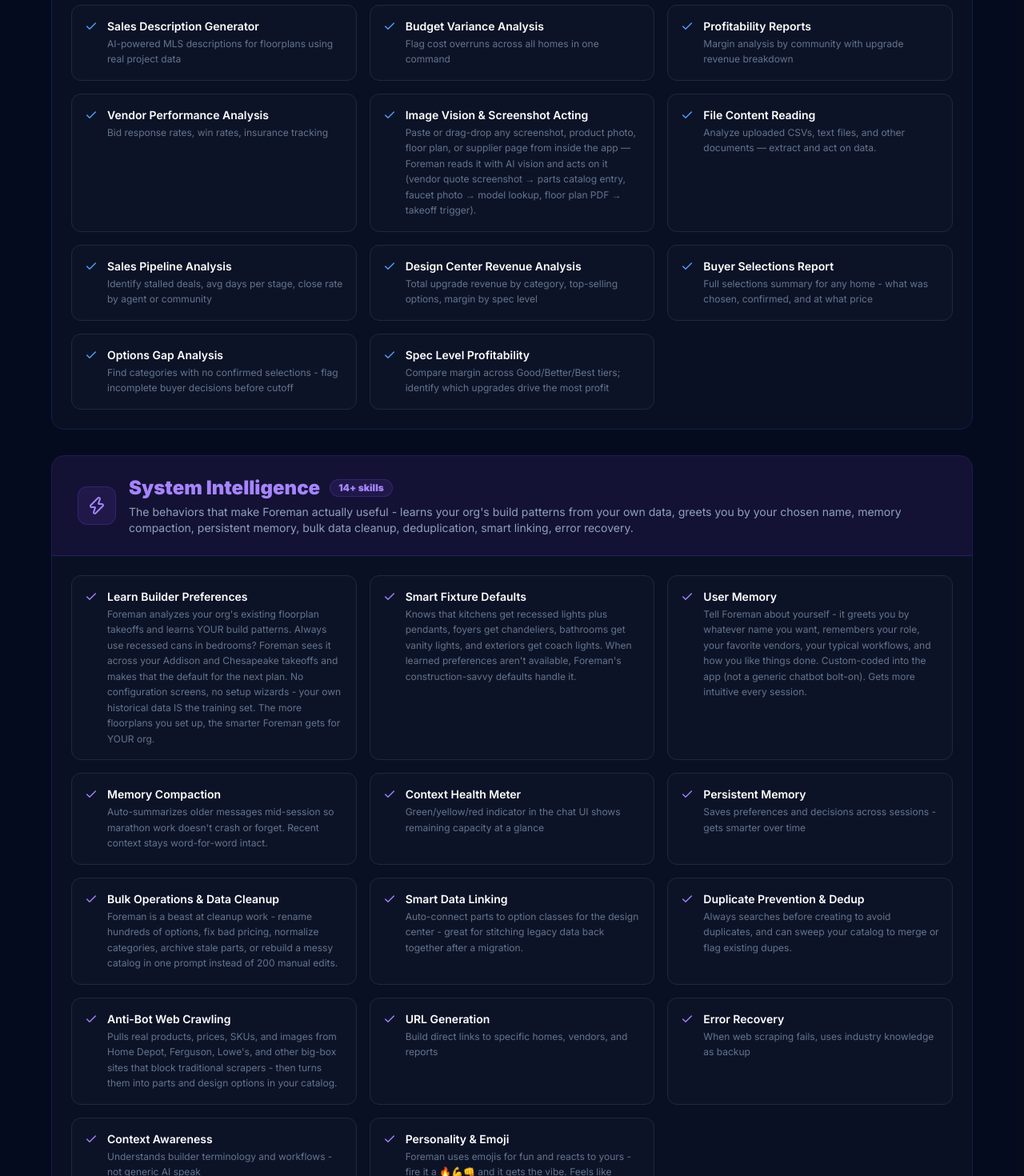
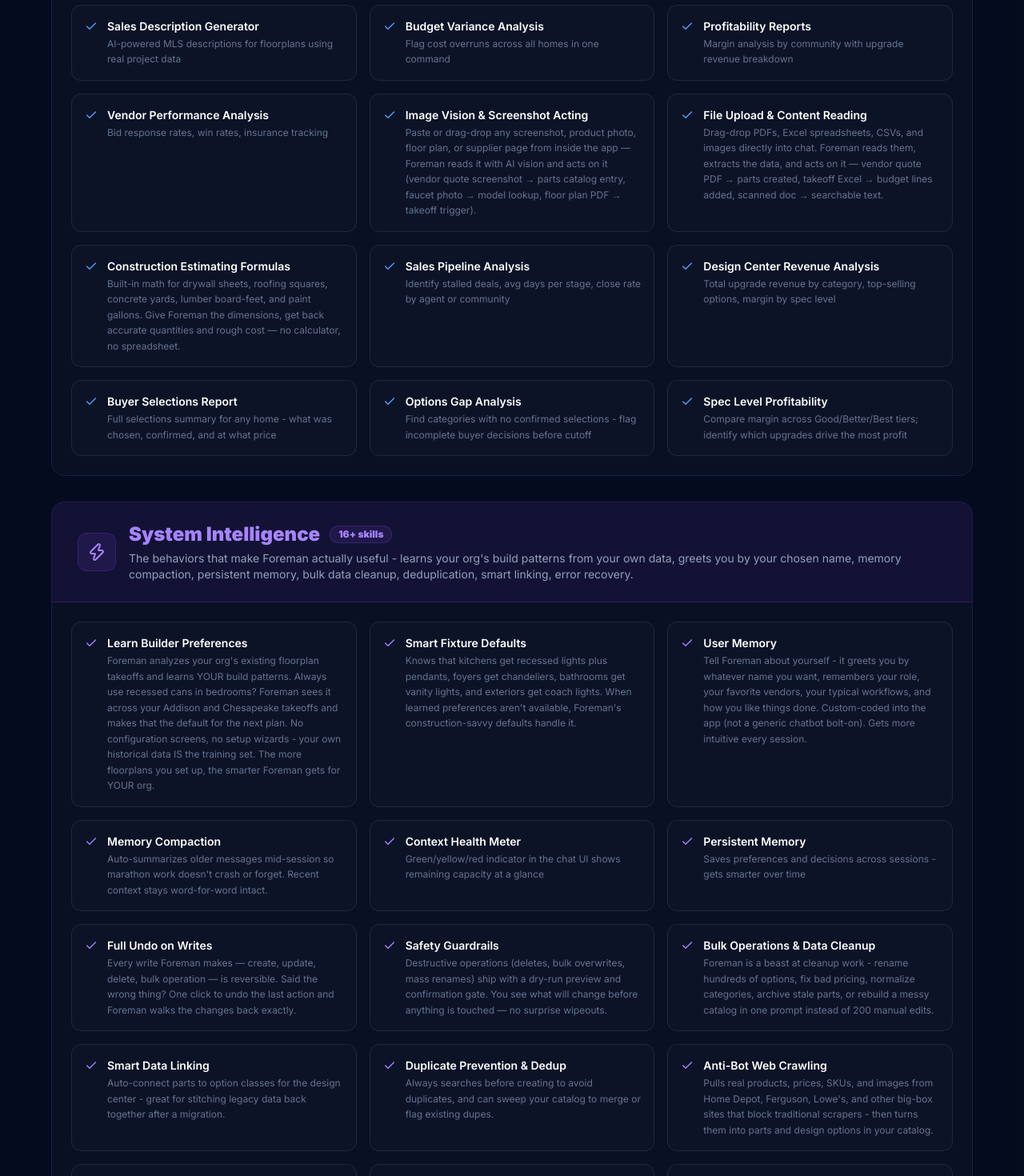
Before and after one commit to Scootermcgavin121/cornerstone-marketing-v2, a Next.js app: page /foreman in a window 1280 px wide. Shown: the part 4180-5650 px from the top of the page at 80% size. Built offline with nearby package versions, Linux system fonts and the light colour scheme.

Commit message:
content: update feature descriptions with latest Cornerstone PM capabilities

```diff
--- a/src/app/ai-agents/page.tsx
+++ b/src/app/ai-agents/page.tsx
@@ -23,9 +23,9 @@ const agents = [
     href: "/foreman",
     highlights: [
       "100+ skills covering parts, vendors, homes & budgets",
-      "Chat with your data, execute real actions",
-      "Persistent history with auto-titles",
-      "Complete org data isolation",
+      "Drag-drop PDFs, Excel, and images right into chat",
+      "Full undo + dry-run on every destructive write",
+      "Built-in estimating formulas (drywall, roofing, concrete, lumber, paint)",
     ],
     badge: "Pro Plan",
   },
--- a/src/app/features/page.tsx
+++ b/src/app/features/page.tsx
@@ -44,6 +44,7 @@ const featureDetails = [
       "Vendor magic links — no passwords for subs",
       "Daily & weekly digest emails to subcontractors",
       "6-step closing workflow (CO → Orientation → Punch List → Close)",
+      "Punch list items with photo attachments — snap a picture in the field, the photo lands on the item and routes to the right vendor",
       "2-year warranty tracking post-close",
       "QR check-in signs auto-generated for every home — vendors scan to log GPS, weather, and hours on-site",
     ],
@@ -65,6 +66,7 @@ const featureDetails = [
       "Auto-budget generation from floorplan takeoffs (~97 lines)",
       "Structural options pricing (Bonus Room, Finished Basement, and 12+ more)",
       "Full bid management: send to bid → compare → award",
+      "Bid requests linkable to specific design or structural options — vendors price exactly what you’re selling, awards flow straight to the right budget lines",
       "Side-by-side vendor bid comparison with lowest-price highlighting",
       "Purchase orders: Draft → Sent → Acknowledged → Invoiced → Paid",
       "Change order approval workflow with full audit trail",
@@ -118,6 +120,7 @@ const featureDetails = [
       "Cross-class upgrades, per-room pricing from real takeoff quantities, and 64+ designer packages. Unlimited spec levels — Standard, Upgrade, Premium, or custom tiers. Buyers pick their finishes and see real-time upgrade pricing.",
     bullets: [
       "Cross-class upgrades — switch carpet to hardwood, recessed to pendants, within the same category",
+      "Allowances — budget placeholders for non-bid items, rename and reassign at the floorplan or community level any time",
       "Unlimited custom spec levels per community",
       "Per-room selections with sqft — 'Kitchen flooring (180 sqft)' with pricing from takeoffs",
       "Real-time upgrade pricing — exact delta shown: '+$684 upgrade'",
--- a/src/app/foreman/page.tsx
+++ b/src/app/foreman/page.tsx
@@ -44,7 +44,7 @@ const skillCategories = [
     bg: "bg-blue-500/10",
     border: "border-blue-500/20",
     label: "AI-Powered Analysis",
-    count: 13,
+    count: "14+",
     desc: "Foreman doesn't just retrieve data - it analyzes it. Budget variances, profitability, vendor performance, competitive intel.",
     skills: [
       { name: "Web Scraping", detail: "Fetch any URL for product info, pricing, specs - Home Depot, Ferguson, 84 Lumber" },
@@ -55,7 +55,8 @@ const skillCategories = [
       { name: "Profitability Reports", detail: "Margin analysis by community with upgrade revenue breakdown" },
       { name: "Vendor Performance Analysis", detail: "Bid response rates, win rates, insurance tracking" },
       { name: "Image Vision & Screenshot Acting", detail: "Paste or drag-drop any screenshot, product photo, floor plan, or supplier page from inside the app — Foreman reads it with AI vision and acts on it (vendor quote screenshot → parts catalog entry, faucet photo → model lookup, floor plan PDF → takeoff trigger)." },
-      { name: "File Content Reading", detail: "Analyze uploaded CSVs, text files, and other documents — extract and act on data." },
+      { name: "File Upload & Content Reading", detail: "Drag-drop PDFs, Excel spreadsheets, CSVs, and images directly into chat. Foreman reads them, extracts the data, and acts on it — vendor quote PDF → parts created, takeoff Excel → budget lines added, scanned doc → searchable text." },
+      { name: "Construction Estimating Formulas", detail: "Built-in math for drywall sheets, roofing squares, concrete yards, lumber board-feet, and paint gallons. Give Foreman the dimensions, get back accurate quantities and rough cost — no calculator, no spreadsheet." },
       { name: "Sales Pipeline Analysis", detail: "Identify stalled deals, avg days per stage, close rate by agent or community" },
       { name: "Design Center Revenue Analysis", detail: "Total upgrade revenue by category, top-selling options, margin by spec level" },
       { name: "Buyer Selections Report", detail: "Full selections summary for any home - what was chosen, confirmed, and at what price" },
@@ -69,7 +70,7 @@ const skillCategories = [
     bg: "bg-violet-500/10",
     border: "border-violet-500/20",
     label: "System Intelligence",
-    count: "14+",
+    count: "16+",
     desc: "The behaviors that make Foreman actually useful - learns your org's build patterns from your own data, greets you by your chosen name, memory compaction, persistent memory, bulk data cleanup, deduplication, smart linking, error recovery.",
     skills: [
       { name: "Learn Builder Preferences", detail: "Foreman analyzes your org's existing floorplan takeoffs and learns YOUR build patterns. Always use recessed cans in bedrooms? Foreman sees it across your Addison and Chesapeake takeoffs and makes that the default for the next plan. No configuration screens, no setup wizards - your own historical data IS the training set. The more floorplans you set up, the smarter Foreman gets for YOUR org." },
@@ -78,6 +79,8 @@ const skillCategories = [
       { name: "Memory Compaction", detail: "Auto-summarizes older messages mid-session so marathon work doesn't crash or forget. Recent context stays word-for-word intact." },
       { name: "Context Health Meter", detail: "Green/yellow/red indicator in the chat UI shows remaining capacity at a glance" },
       { name: "Persistent Memory", detail: "Saves preferences and decisions across sessions - gets smarter over time" },
+      { name: "Full Undo on Writes", detail: "Every write Foreman makes — create, update, delete, bulk operation — is reversible. Said the wrong thing? One click to undo the last action and Foreman walks the changes back exactly." },
+      { name: "Safety Guardrails", detail: "Destructive operations (deletes, bulk overwrites, mass renames) ship with a dry-run preview and confirmation gate. You see what will change before anything is touched — no surprise wipeouts." },
       { name: "Bulk Operations & Data Cleanup", detail: "Foreman is a beast at cleanup work - rename hundreds of options, fix bad pricing, normalize categories, archive stale parts, or rebuild a messy catalog in one prompt instead of 200 manual edits." },
       { name: "Smart Data Linking", detail: "Auto-connect parts to option classes for the design center - great for stitching legacy data back together after a migration." },
       { name: "Duplicate Prevention & Dedup", detail: "Always searches before creating to avoid duplicates, and can sweep your catalog to merge or flag existing dupes." },
@@ -94,7 +97,7 @@ const skillCategories = [
     bg: "bg-emerald-500/10",
     border: "border-emerald-500/20",
     label: "Document Generation",
-    count: 13,
+    count: "14+",
     desc: "Professional documents in seconds. SOWs, bid invitations, comparison reports, punch lists, MLS sheets, Excel exports, full lighting packages.",
     skills: [
       { name: "SOW Generator", detail: "Professional Scope of Work docs with home counts and specs" },
@@ -110,6 +113,7 @@ const skillCategories = [
       { name: "Sales Stage Report", detail: "Pipeline snapshot by community - homes per stage, days elapsed, next action due" },
       { name: "Setup Lighting Package", detail: "Builds a complete fixture-by-fixture lighting plan for a home in one command. Foreman first checks your org's LEARNED preferences from past takeoffs, then falls back to construction-savvy defaults. Pulls from your real catalog and assembles a room-by-room package. The more lighting packages you set up, the smarter it gets for YOUR org." },
       { name: "Setup Plumbing Package", detail: "One-click plumbing fixture setup for an entire home. Toilets, faucets, showers, tub/shower combos - assigned per room from your catalog. Same learn-from-your-data approach as lighting packages." },
+      { name: "Bid Request Drafting (Option-Linked)", detail: "Build a bid request that's wired to specific design and structural options - not just a scope. Vendors see exactly which options they're pricing against, so the awarded bid flows back to the right line items in your budget." },
     ],
   },
 ];
@@ -467,7 +471,7 @@ export default function ForemanPage() {
             <div className="text-white font-bold text-xl mb-6">Pro Plan</div>
             <div className="space-y-3 text-left mb-8">
               {[
-                "Foreman AI - 100+ skills, Sonnet model, 1,000 AI messages/mo",
+                "Foreman AI - 100+ skills on the latest Claude Sonnet model, 1,000 AI messages/mo",
                 "Blueprint AI - 25 blueprint takeoffs/mo",
                 "MLS Listing Agent",
                 "Everything in Builder (Sales, Purchasing, Design Center)",
```
